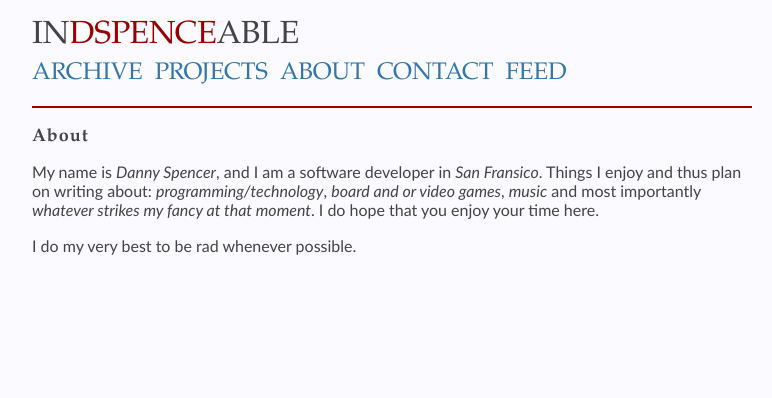
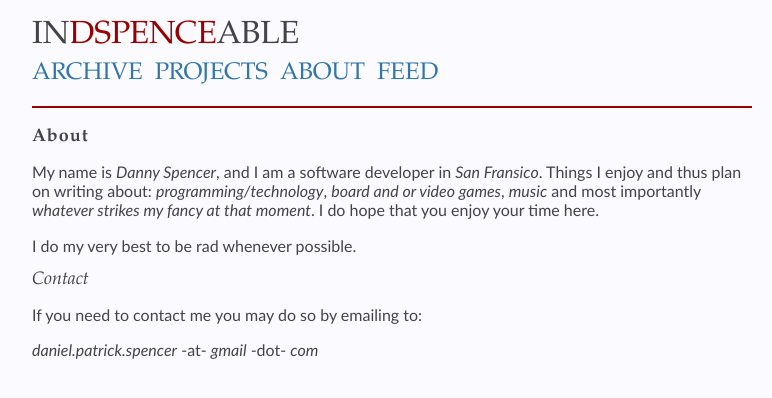
Before and after one commit to indspenceable/indspenceable.github.com, a Jekyll site: the page built from about.md, in a window 1280 px wide. Shown: the top 398 px of the page, without its empty margins (248-1020 px from the left). Built offline with Jekyll 4.4.1, drawn with Linux system fonts in a browser that asks for light colours.

Commit message:
merged contact into about page

```diff
--- a/_includes/nav.html
+++ b/_includes/nav.html
@@ -4,7 +4,6 @@
     <a href='/archive.html'>ARCHIVE</a>
     <a href='/projects.html'>PROJECTS</a>
     <a href='/about.html'>ABOUT</a>
-    <a href='/contact.html'>CONTACT</a>
     <a href='/atom.xml'>FEED</a>
   </h2>
 </div>
--- a/about.md
+++ b/about.md
@@ -8,3 +8,9 @@ title: About
 My name is _Danny Spencer_, and I am a software developer in _San Fransico_. Things I enjoy and thus plan on writing about: _programming/technology_, _board and or video games_, _music_ and most importantly _whatever strikes my fancy at that moment_. I do hope that you enjoy your time here.
 
 I do my very best to be rad whenever possible.
+
+#### Contact
+
+If you need to contact me you may do so by emailing to:
+
+_daniel.patrick.spencer_ -at- _gmail_ -dot- _com_
```
Also changed, not shown: contact.md (deleted, +0 -10 lines).
